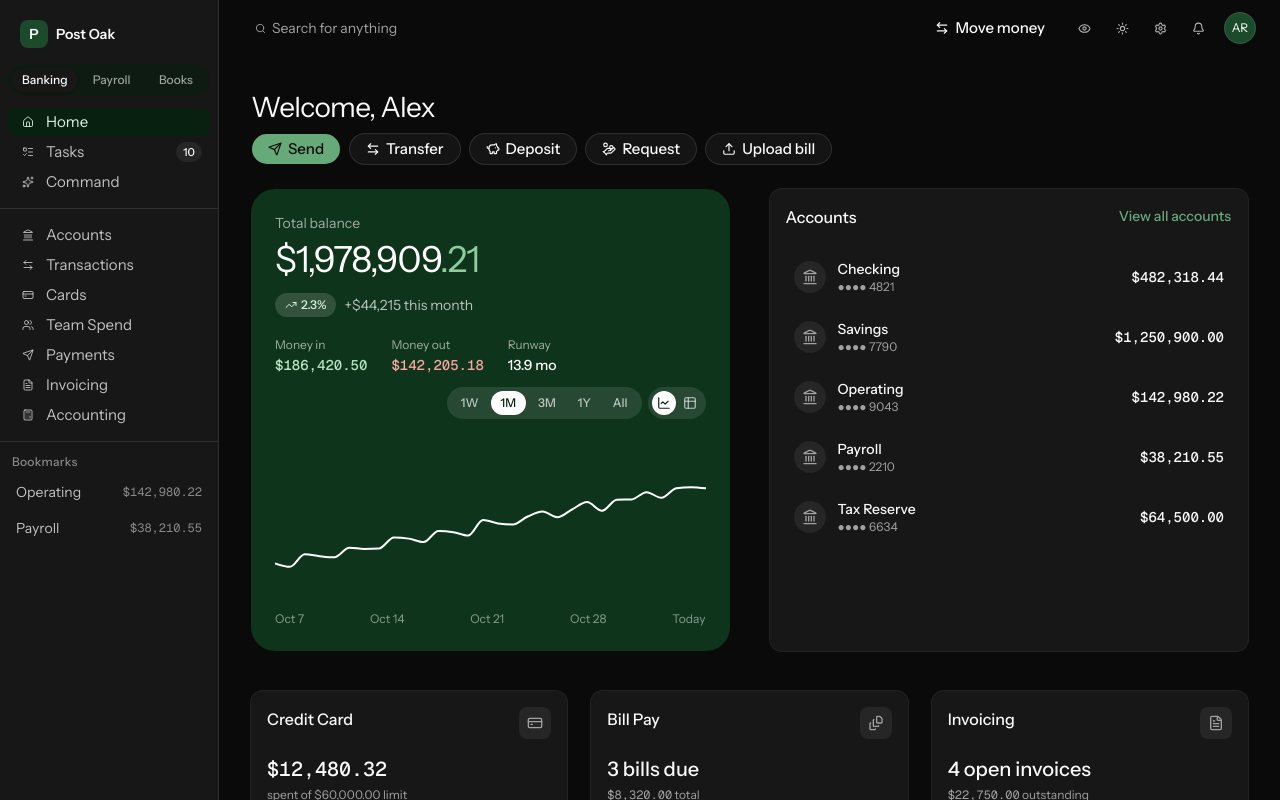
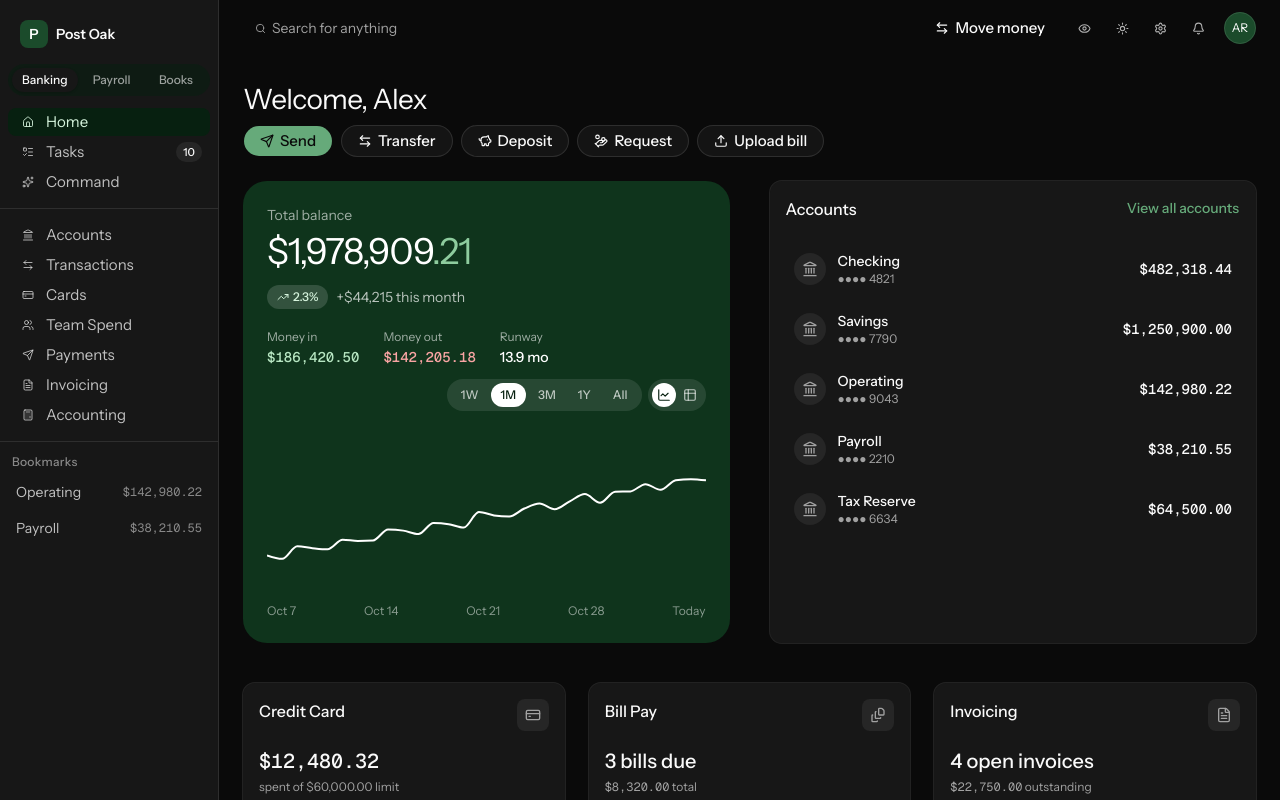
Before and after one commit to zubyan/post_oak_neobank, a Next.js app: page / in a window 1280 px wide. Built offline with nearby package versions, Linux system fonts and the light colour scheme.

Commit message:
Simplify dashboard page padding to a consistent 24px

```diff
--- a/src/app/page.tsx
+++ b/src/app/page.tsx
@@ -6,7 +6,7 @@ import { WidgetsRow } from "@/components/dashboard/widgets-row";
 
 export default function DashboardHomePage() {
   return (
-    <div className="mx-auto max-w-6xl p-6 lg:p-8">
+    <div className="mx-auto max-w-6xl px-6 py-6">
       <WelcomeHeader />
       <div className="mt-2 mb-6">
         <QuickActions />
```
